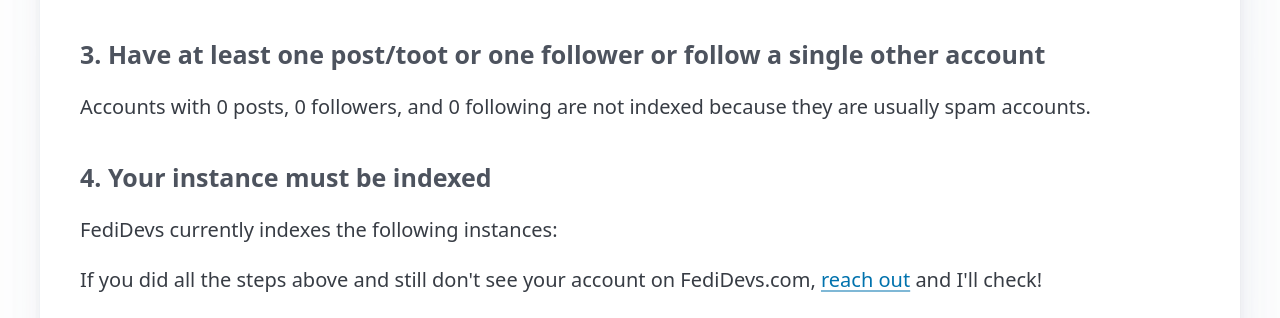
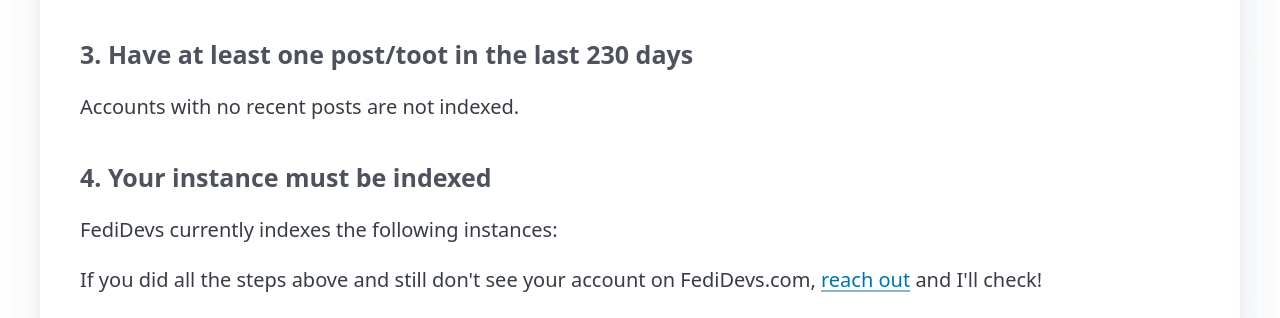
Before and after one commit to anze3db/fedidevs, a Django app: template accounts/templates/faq.html in a window 1280 px wide. Shown: the part 1982-2300 px from the top of the page. Run offline with Django 4.2, Linux system fonts and the light colour scheme; the template is opened without the code that fills it, so the values that code supplies are empty; some libraries are stand-ins or nearby versions.

Commit message:
Don't index account that haven't posted in a while

```diff
--- a/accounts/management/commands/indexer.py
+++ b/accounts/management/commands/indexer.py
@@ -1,4 +1,7 @@
+import datetime as dt
+
 from django.db.models import Q
+from django.utils import timezone
 from django_rich.management import RichCommand
 
 from accounts.models import FRAMEWORKS, LANGUAGES, Account, AccountLookup
@@ -20,7 +23,8 @@ class Command(RichCommand):
                     (Q(note__iregex=lang.regex) | Q(display_name__iregex=lang.regex) | Q(fields__iregex=lang.regex)),
                     discoverable=True,
                     noindex=False,
-                ).exclude(followers_count=0, statuses_count=0, following_count=0)
+                    last_status_at__gt=timezone.now() - dt.timedelta(days=230),
+                )
             ]
             any_lookup |= {lookup.account.id for lookup in lookup_objects}
             self.console.print(
--- a/accounts/templates/faq.html
+++ b/accounts/templates/faq.html
@@ -95,8 +95,8 @@
                     {% endfor %}
                 </table>
             </p>
-            <h4>3. Have at least one post/toot or one follower or follow a single other account</h4>
-            <p>Accounts with 0 posts, 0 followers, and 0 following are not indexed because they are usually spam accounts.</p>
+            <h4>3. Have at least one post/toot in the last 230 days</h4>
+            <p>Accounts with no recent posts are not indexed.</p>
             <h4>4. Your instance must be indexed</h4>
             <p>FediDevs currently indexes the following instances:</p>
             <ul>
```
